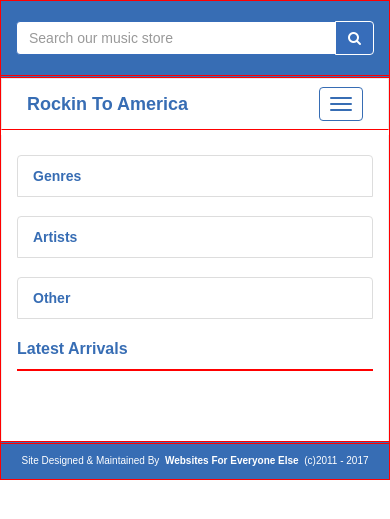
After one commit to armthepit/rockintoamerica1, a PHP site: page /latestarrivals.php in a window 390 px wide; the page is wider, and only the part inside the window is pictured. The commit adds this page. Shown: the top 519 px of that part. Run offline with PHP 8.4, Linux system fonts and the light colour scheme; data that the repository does not hold is empty; a stand-in replaces the project's code that opens the database connection; some libraries are stand-ins or nearby versions.

Commit message:
break out sidebar into includes for genres, artists, and other submenus. create php functions to read the genre, artist tables to build the submenu.

```diff
--- /dev/null
+++ b/assets/includes/artistssidebar.php
@@ -0,0 +1,10 @@
+<div class="col-lg-12 col-md-12 col-sm-6">
+    <div class="list-group sidebarmenu sidebaritem">
+        <div  class="list-group">
+            <a href="#artists" class="list-group-item sidebarmenu" data-toggle="collapse"> <span class="sidebarheader">Artists</span></a>
+            <div class="collapse pos-absolute" id="artists">
+                <?php echo artists_menu($connection) ?>
+            </div>
+        </div>
+    </div>
+</div>
--- a/assets/includes/body.php
+++ b/assets/includes/body.php
@@ -1,6 +1,8 @@
     <div class="container-fluid maincontainer">
         <div class="row">
-            <?php include("assets/includes/sidebar.php");?>
-            <?php include("assets/includes/maincontent.php");?>
+        	<?php include("assets/includes/sidebar.php");?>
+            <?php
+            	include($main_content);
+            ?>
         </div>
     </div>
--- /dev/null
+++ b/assets/includes/genressidebar.php
@@ -0,0 +1,10 @@
+<div class="col-lg-12 col-md-12 col-sm-6">
+    <div class="list-group sidebarmenu sidebaritem">
+        <div  class="list-group">
+            <a href="#genres" class="list-group-item sidebarmenu" data-toggle="collapse"> <span class="sidebarheader">Genres</span></a>
+            <div class="collapse pos-absolute" id="genres">
+                <?php echo genres_menu($connection) ?>
+            </div>
+        </div>
+    </div>
+</div>
--- a/assets/includes/header.php
+++ b/assets/includes/header.php
@@ -1,5 +1,3 @@
-<?php include('assets/php/php_functions.php'); ?>
-
 <!DOCTYPE html>
 
 <head>
--- /dev/null
+++ b/assets/includes/latestarrivalscontent.php
@@ -0,0 +1,136 @@
+<div class="clearfix visible-sm"></div>
+<div class="col-lg-9 col-md-9 col-sm-12">
+    <div class="col-lg-12 col-sm-12">
+        <span id="pageHeader" class="title">Latest Arrivals</span>
+    </div>
+    <div id="maincontent">
+<!--         <div class="col-lg-3 col-sm-3 text-center" id="item_6">
+            Main Content
+        </div> -->
+        <!--     <div class="col-lg-3 col-sm-3 text-center" id="item_6">
+        <div class="thumbnail" id="col_box_6">
+            <div class="caption prod-caption-top">Maian Dream - Childhood Year..</div>
+            <a href="http://www.maiansoftware.com/demos/mmusic/collection/maian-dream-childhood-years/6" class="link-p">
+                <img src="http://www.maiansoftware.com/demos/mmusic/cover-art/childhood.jpg" alt="" class="img-responsive mm_cover_thumbs">
+            </a>
+            <div class="caption prod-caption">
+                <div class="table-responsive">
+                    <table class="table table-striped table-hover collection-table">
+                        <tbody>
+                            <tr>
+                                <td>MP3</td>
+                                <td> <span class="cost-ok">&pound;8.99</span></td>
+                                <td>
+                                    <button type="button" class="btn btn-info btn-xs" onclick="jQuery('.main-container').mMusicOps('add','6_MP3')"><i class="fa fa-cart-plus fa-fw"></i></button>
+                                </td>
+                            </tr>
+                            <tr>
+                                <td>CD</td>
+                                <td> <span class="cost-ok">&pound;7.99</span></td>
+                                <td>
+                                    <button type="button" class="btn btn-info btn-xs" onclick="jQuery('.main-container').mMusicOps('add','6_CD')"><i class="fa fa-cart-plus fa-fw"></i></button>
+                                </td>
+                            </tr>
+                        </tbody>
+                    </table>
+                </div>
+                <p><a href="http://www.maiansoftware.com/demos/mmusic/collection/maian-dream-childhood-years/6" class="btn btn-primary"><i class="fa fa-info"></i>&nbsp;&nbsp;&nbsp;Info &amp; Track Purchase</a></p>
+            </div>
+        </div>
+    </div>
+    <div class="col-lg-3 col-sm-3 text-center" id="item_6">
+        <div class="thumbnail" id="col_box_6">
+            <div class="caption prod-caption-top">Maian Dream - Childhood Year..</div>
+            <a href="http://www.maiansoftware.com/demos/mmusic/collection/maian-dream-childhood-years/6" class="link-p">
+                <img src="http://www.maiansoftware.com/demos/mmusic/cover-art/childhood.jpg" alt="" class="img-responsive mm_cover_thumbs">
+            </a>
+            <div class="caption prod-caption">
+                <div class="table-responsive">
+                    <table class="table table-striped table-hover collection-table">
+                        <tbody>
+                            <tr>
+                                <td>MP3</td>
+                                <td> <span class="cost-ok">&pound;8.99</span></td>
+                                <td>
+                                    <button type="button" class="btn btn-info btn-xs" onclick="jQuery('.main-container').mMusicOps('add','6_MP3')"><i class="fa fa-cart-plus fa-fw"></i></button>
+                                </td>
+                            </tr>
+                            <tr>
+                                <td>CD</td>
+                                <td> <span class="cost-ok">&pound;7.99</span></td>
+                                <td>
+                                    <button type="button" class="btn btn-info btn-xs" onclick="jQuery('.main-container').mMusicOps('add','6_CD')"><i class="fa fa-cart-plus fa-fw"></i></button>
+                                </td>
+                            </tr>
+                        </tbody>
+                    </table>
+                </div>
+                <p><a href="http://www.maiansoftware.com/demos/mmusic/collection/maian-dream-childhood-years/6" class="btn btn-primary"><i class="fa fa-info"></i>&nbsp;&nbsp;&nbsp;Info &amp; Track Purchase</a></p>
+            </div>
+        </div>
+    </div>
+    <div class="col-lg-3 col-sm-3 text-center" id="item_6">
+        <div class="thumbnail" id="col_box_6">
+            <div class="caption prod-caption-top">Maian Dream - Childhood Year..</div>
+            <a href="http://www.maiansoftware.com/demos/mmusic/collection/maian-dream-childhood-years/6" class="link-p">
+                <img src="http://www.maiansoftware.com/demos/mmusic/cover-art/childhood.jpg" alt="" class="img-responsive mm_cover_thumbs">
+            </a>
+            <div class="caption prod-caption">
+                <div class="table-responsive">
+                    <table class="table table-striped table-hover collection-table">
+                        <tbody>
+                            <tr>
+                                <td>MP3</td>
+                                <td> <span class="cost-ok">&pound;8.99</span></td>
+                                <td>
+                                    <button type="button" class="btn btn-info btn-xs" onclick="jQuery('.main-container').mMusicOps('add','6_MP3')"><i class="fa fa-cart-plus fa-fw"></i></button>
+                                </td>
+                            </tr>
+                            <tr>
+                                <td>CD</td>
+                                <td> <span class="cost-ok">&pound;7.99</span></td>
+                                <td>
+                                    <button type="button" class="btn btn-info btn-xs" onclick="jQuery('.main-container').mMusicOps('add','6_CD')"><i class="fa fa-cart-plus fa-fw"></i></button>
+                                </td>
+                            </tr>
+                        </tbody>
+                    </table>
+                </div>
+                <p><a href="http://www.maiansoftware.com/demos/mmusic/collection/maian-dream-childhood-years/6" class="btn btn-primary"><i class="fa fa-info"></i>&nbsp;&nbsp;&nbsp;Info &amp; Track Purchase</a></p>
+            </div>
+        </div>
+    </div>
+    <div class="col-lg-3 col-sm-3 text-center" id="item_6">
+        <div class="thumbnail" id="col_box_6">
+            <div class="caption prod-caption-top">Maian Dream - Childhood Year..</div>
+            <a href="http://www.maiansoftware.com/demos/mmusic/collection/maian-dream-childhood-years/6" class="link-p">
+                <img src="http://www.maiansoftware.com/demos/mmusic/cover-art/childhood.jpg" alt="" class="img-responsive mm_cover_thumbs">
+            </a>
+            <div class="caption prod-caption">
+                <div class="table-responsive">
+                    <table class="table table-striped table-hover collection-table">
+                        <tbody>
+                            <tr>
+                                <td>MP3</td>
+                                <td> <span class="cost-ok">&pound;8.99</span></td>
+                                <td>
+                                    <button type="button" class="btn btn-info btn-xs" onclick="jQuery('.main-container').mMusicOps('add','6_MP3')"><i class="fa fa-cart-plus fa-fw"></i></button>
+                                </td>
+                            </tr>
+                            <tr>
+                                <td>CD</td>
+                                <td> <span class="cost-ok">&pound;7.99</span></td>
+                                <td>
+                                    <button type="button" class="btn btn-info btn-xs" onclick="jQuery('.main-container').mMusicOps('add','6_CD')"><i class="fa fa-cart-plus fa-fw"></i></button>
+                                </td>
+                            </tr>
+                        </tbody>
+                    </table>
+                </div>
+                <p><a href="http://www.maiansoftware.com/demos/mmusic/collection/maian-dream-childhood-years/6" class="btn btn-primary"><i class="fa fa-info"></i>&nbsp;&nbsp;&nbsp;Info &amp; Track Purchase</a></p>
+            </div>
+        </div>
+    </div>      -->
+    </div>
+</div>
+<div class="clearfix visible-sm"></div>
--- a/assets/includes/layout.php
+++ b/assets/includes/layout.php
@@ -1,4 +1,5 @@
-<?php include("assets/php/db_connect.php");?>
+<?php include("assets/php/db_connect.php"); ?>
+<?php include('assets/php/php_functions.php'); ?>
 <?php include("assets/includes/header.php");?>
 <?php include("assets/includes/pageheader.php");?>
 <?php include("assets/includes/navigation.php");?>
--- a/assets/includes/navigation.php
+++ b/assets/includes/navigation.php
@@ -20,9 +20,9 @@
         </div>
         <div class="collapse navbar-collapse navbar-menubuilder">
             <ul class="nav navbar-nav navbar-left">
-                <li><a href="#" id="home"><i class="fa fa-home" aria-hidden="true"></i> Home</a>
+                <li><a href="index.php" id="home"><i class="fa fa-home" aria-hidden="true"></i> Home</a>
                 </li>
-                <li><a href="#" id="latestarrivals"><i class="fa fa-calendar" aria-hidden="true"></i> Latest Arrivals</a>
+                <li><a href="latestarrivals.php" id="latestarrivals"><i class="fa fa-calendar" aria-hidden="true"></i> Latest Arrivals</a>
                 </li>
                 <li><a href="#"><i class="fa fa-heart" aria-hidden="true"></i> Best Sellers</a>
                 </li>
--- /dev/null
+++ b/assets/includes/othersidebar.php
@@ -0,0 +1,10 @@
+<div class="col-lg-12 col-md-12 col-sm-6">
+    <div class="list-group sidebarmenu sidebaritem">
+        <div class="list-group sidebarmenu"> <a href="#other" class="list-group-item sidebarmenu" data-toggle="collapse"><span class="sidebarheader">Other</span></a>
+            <div class="collapse pos-absolute" id="other">
+                <a href="#" class="list-group-item submenu">About Us</a>
+                <a href="#" class="list-group-item submenu">Contact Us</a>
+            </div>
+        </div>
+    </div>
+</div>
--- a/assets/js/javascript_functions.js
+++ b/assets/js/javascript_functions.js
@@ -1,12 +1,12 @@
 $(document).ready(function(){
 
-	$("#home").click(function(){
-		$("#pageHeader").html("Featured CDs").show();
-	});
+	// $("#home").click(function(){
+	// 	$("#pageHeader").html("Featured CDs").show();
+	// });
 
-	$("#latestarrivals").click(function(){
-		$("#pageHeader").html("Latest Arrivals").show();
-	});
+	// $("#latestarrivals").click(function(){
+	// 	$("#pageHeader").html("Latest Arrivals").show();
+	// });
 
 	$("#genre.submenu").click(function(){
 		var genre = $(this).data('genre');
--- a/assets/php/php_functions.php
+++ b/assets/php/php_functions.php
@@ -20,6 +20,34 @@
         echo $header_alt;
     }
 
+    function genres_menu($connection) {
+        $database = $connection;
+        $get_genres = "SELECT * FROM `genre` ORDER BY `genre_name` ASC";
+        $run_genres = mysqli_query($database, $get_genres);
+        $genres_list = "";
 
+        while ($row_genres=mysqli_fetch_array($run_genres)) {
+            $genre_id = $row_genres['id'];
+            $genre_name = $row_genres['genre_name'];
+            $number_cds = $row_genres['number_cds'];
+            $genres_list = $genres_list."<a href='#' id='genre' class='list-group-item submenu' data-genre='$genre_name'>$genre_name <span class='badge'>$number_cds</span></a>";
+        }
+        return $genres_list;
+    }
+
+    function artists_menu($connection) {
+        $database = $connection;
+        $get_artists = "SELECT * FROM `artist` ORDER BY `letter` ASC";
+        $run_artists = mysqli_query($connection, $get_artists);
+        $artists_list = "";
+
+        while ($row_artists=mysqli_fetch_array($run_artists)) {
+            $artist_id = $row_artists['id'];
+            $artist_letter = $row_artists['letter'];
+            $number_artists = $row_artists['number_artists'];
+            $artists_list = $artists_list."<a href='#' id='artist' class='list-group-item submenu' data-artist='$artist_letter'> $artist_letter <span class='badge'>$number_artists</span></a>";
+        }
+        return $artists_list;
+    }
 
 ?>
--- a/index.php
+++ b/index.php
@@ -1,6 +1,7 @@
 <?php
     $page_title  = "Rockin To America";
     $page_description = "Rockin To America is cool.";
+    $main_content = "assets/includes/featuredcdscontent.php";
 ?>
 
 <?php include("assets/includes/layout.php");?>
--- /dev/null
+++ b/latestarrivals.php
@@ -0,0 +1,7 @@
+<?php
+    $page_title  = "Rockin To America - Latest Arrivals";
+    $page_description = "Rockin To America is cool.";
+    $main_content = "assets/includes/latestarrivalscontent.php";
+?>
+
+<?php include("assets/includes/layout.php");?>
```
Also changed, not shown: assets/includes/featuredcdscontent.php (added, +136 -0 lines), assets/includes/sidebar.php (+3 -55 lines), assets/php/latestarrivals.php (deleted, +0 -12 lines).
